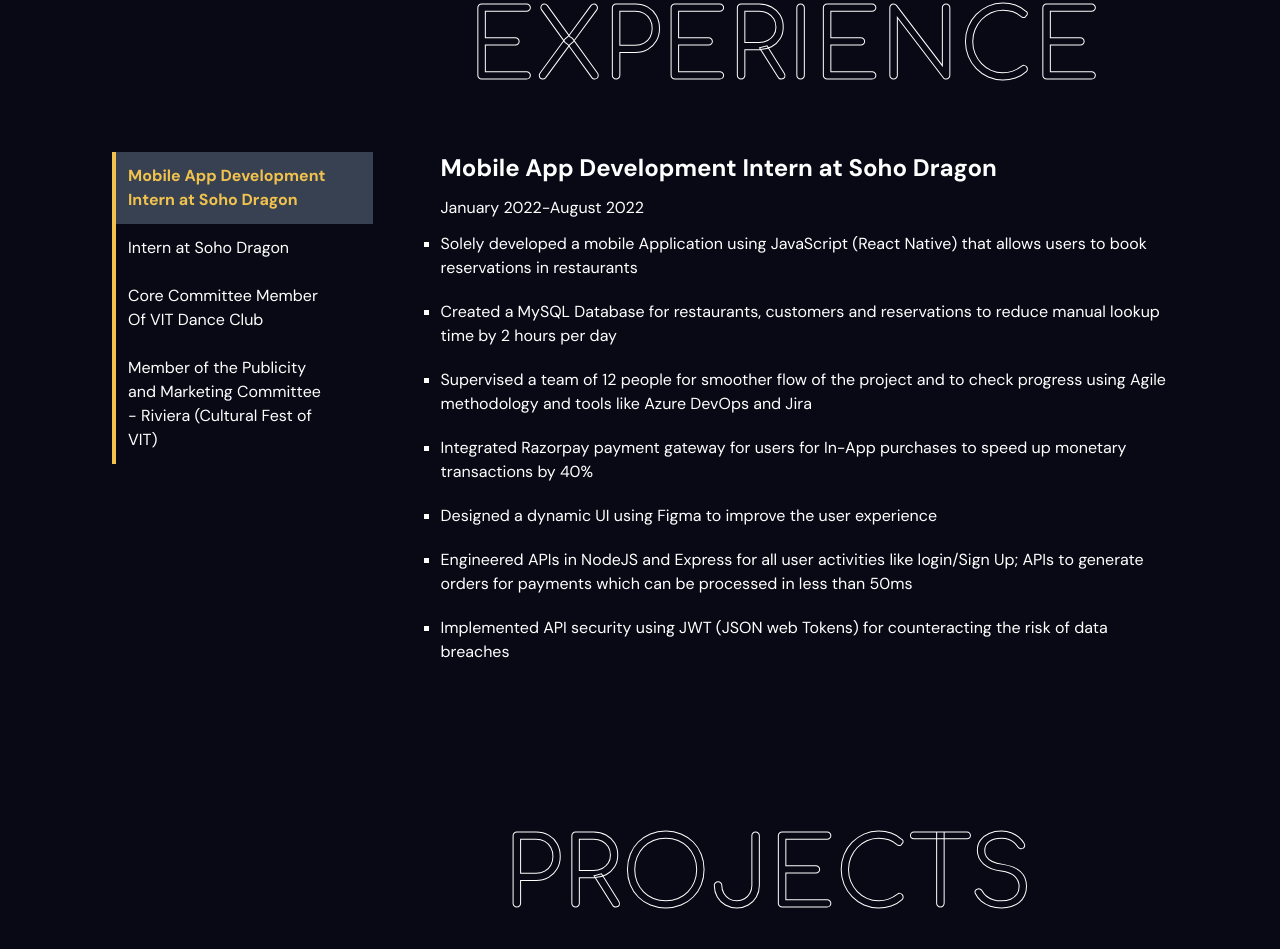
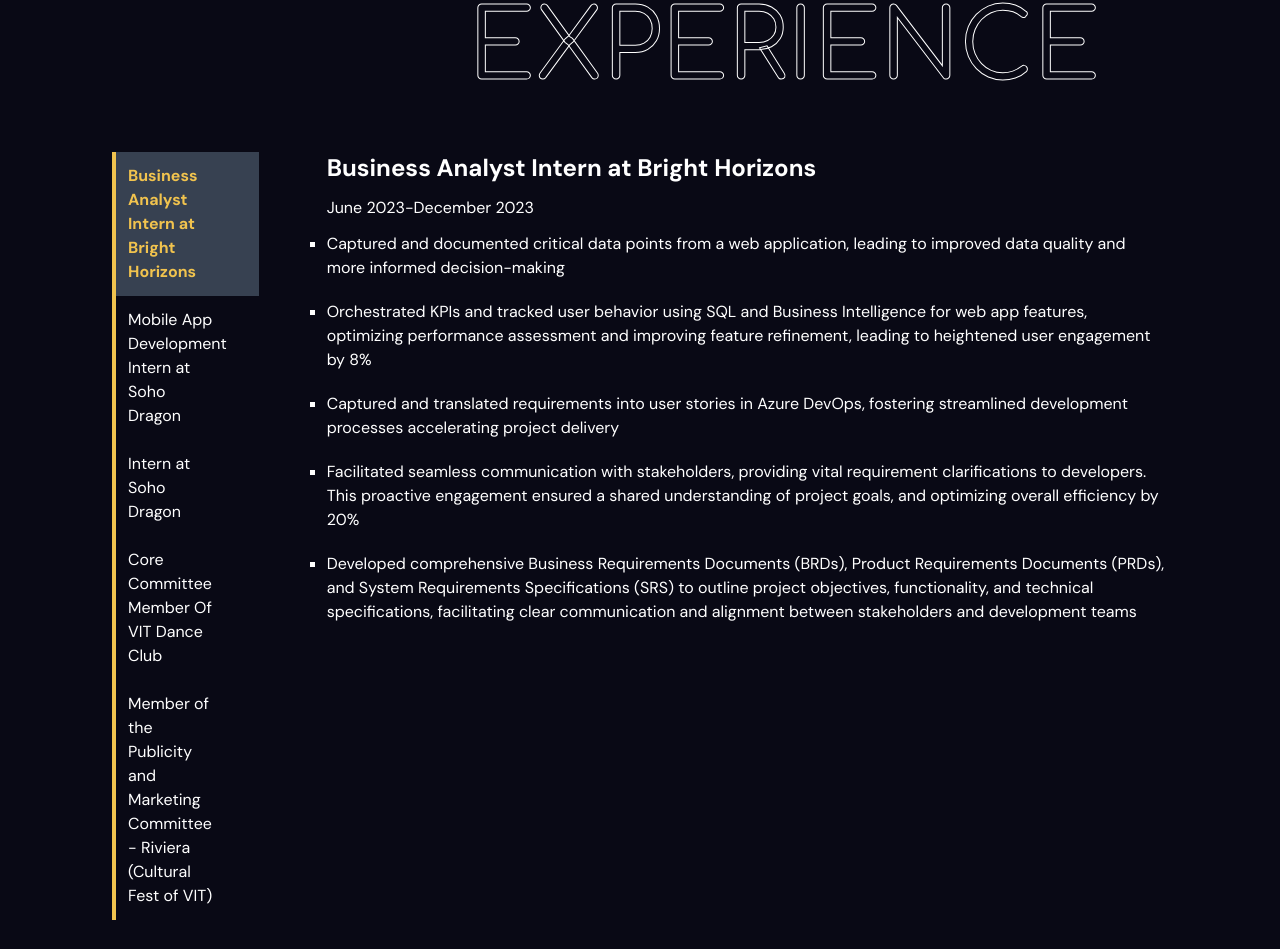
Before and after one commit to shaminchokshi/portfolio, a Next.js app: page / in a window 1280 px wide. Shown: the part 1340-2289 px from the top of the page. Built offline with nearby package versions, Linux system fonts and the light colour scheme.

Commit message:
Update experienceData.js

```diff
--- a/Components/data/experienceData.js
+++ b/Components/data/experienceData.js
@@ -1,6 +1,16 @@
 /** @format */
 
 export const Data = {
+    "Business Analyst Intern at Bright Horizons": {
+    Duration: "June 2023-December 2023",
+    points: [
+      "Captured and documented critical data points from a web application, leading to improved data quality and more informed decision-making",
+      "Orchestrated KPIs and tracked user behavior using SQL and Business Intelligence for web app features, optimizing performance assessment and improving feature refinement, leading to heightened user engagement by 8%",
+      "Captured and translated requirements into user stories in Azure DevOps, fostering streamlined development processes accelerating project delivery",
+      "Facilitated seamless communication with stakeholders, providing vital requirement clarifications to developers. This proactive engagement ensured a shared understanding of project goals, and optimizing overall efficiency by 20%",
+      "Developed comprehensive Business Requirements Documents (BRDs), Product Requirements Documents (PRDs), and System Requirements Specifications (SRS) to outline project objectives, functionality, and technical specifications, facilitating clear communication and alignment between stakeholders and development teams",
+    ],
+  },
   "Mobile App Development Intern at Soho Dragon": {
     Duration: "January 2022-August 2022",
     points: [
```
